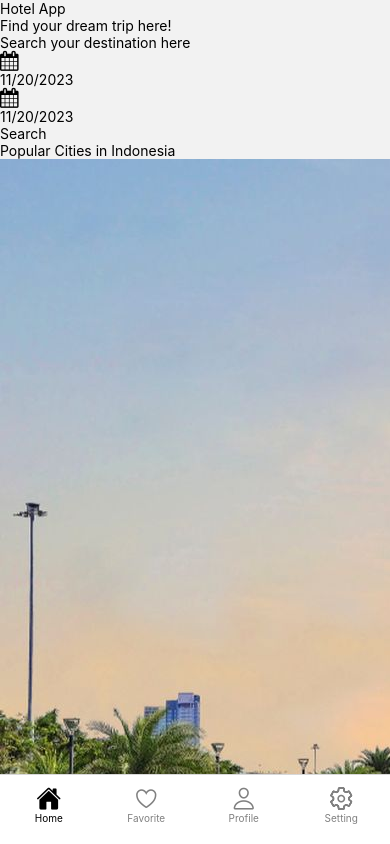
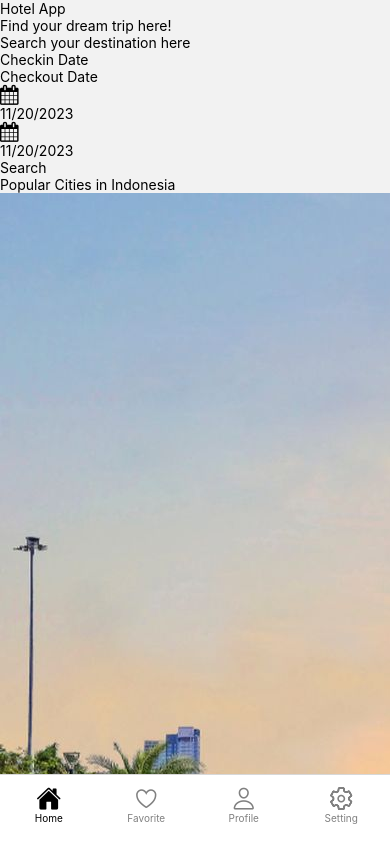
Before and after one commit to Final-Project-3-HotelReserve/HotelApp, a React Native app: screen / in a window 390 px wide. Built offline with nearby package versions, Linux system fonts and the light colour scheme.

Commit message:
re design home screen

```diff
--- a/src/pages/Home.jsx
+++ b/src/pages/Home.jsx
@@ -41,6 +41,10 @@ const Home = () => {
             placeholder="Search your destination here"
           />
         </View>
+        <View className="flex flex-row justify-center gap-28">
+          <Text className="mb-1 text-sm font-semibold">Checkin Date</Text>
+          <Text className="mb-1 text-sm font-semibold">Checkout Date</Text>
+        </View>
         <View className="flex flex-row gap-5 items-center">
           <View className="flex-row">
             <FontAwesome name="calendar" size={20} color="black" />
@@ -49,7 +53,7 @@ const Home = () => {
                 setShowCheckInDatePicker(true);
               }}
             >
-              <Text className="ml-2 p-1 rounded-md border border-slate-500 w-[138px]">
+              <Text className="ml-2 p-1 pl-3 rounded-md border border-slate-500 w-[138px]">
                 {checkInDate.toLocaleDateString()}
               </Text>
             </Pressable>
@@ -61,7 +65,7 @@ const Home = () => {
                 setShowCheckOutDatePicker(true);
               }}
             >
-              <Text className="ml-2 p-1 rounded-md border border-slate-500 w-[138px]">
+              <Text className="ml-2 p-1 pl-3 rounded-md border border-slate-500 w-[138px]">
                 {checkOutDate.toLocaleDateString()}
               </Text>
             </Pressable>
```
